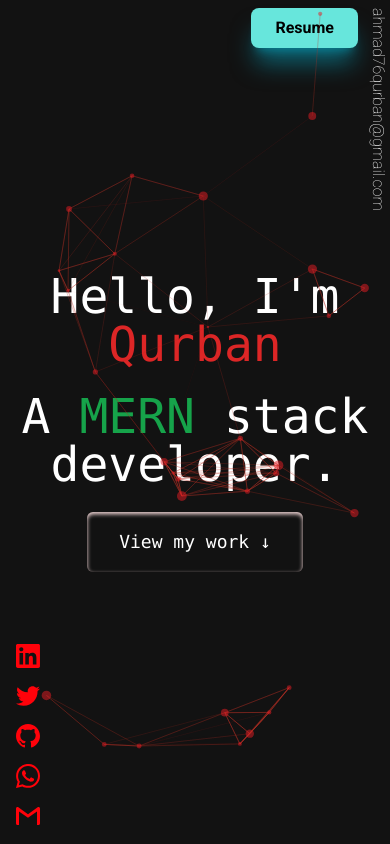
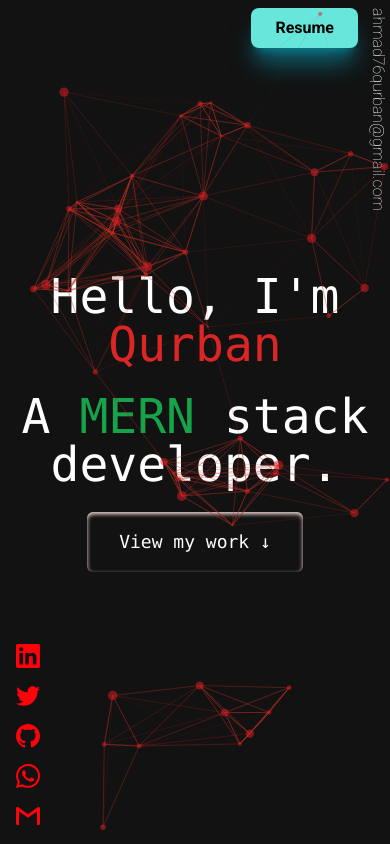
Before and after one commit to qur786/portfolio, a React (Vite) app: page / in a window 390 px wide. Shown: the top 844 px of the page. Built offline with nearby package versions, Linux system fonts and the light colour scheme.

Commit message:
feat: update the number of particles in the introduction

```diff
--- a/src/components/Introduction/index.tsx
+++ b/src/components/Introduction/index.tsx
@@ -68,7 +68,7 @@ export function Introduction({
                 straight: false,
               },
               number: {
-                value: isMobile === true ? 30 : 100,
+                value: isMobile === true ? 50 : 100,
               },
               opacity: {
                 value: 0.5,
```
